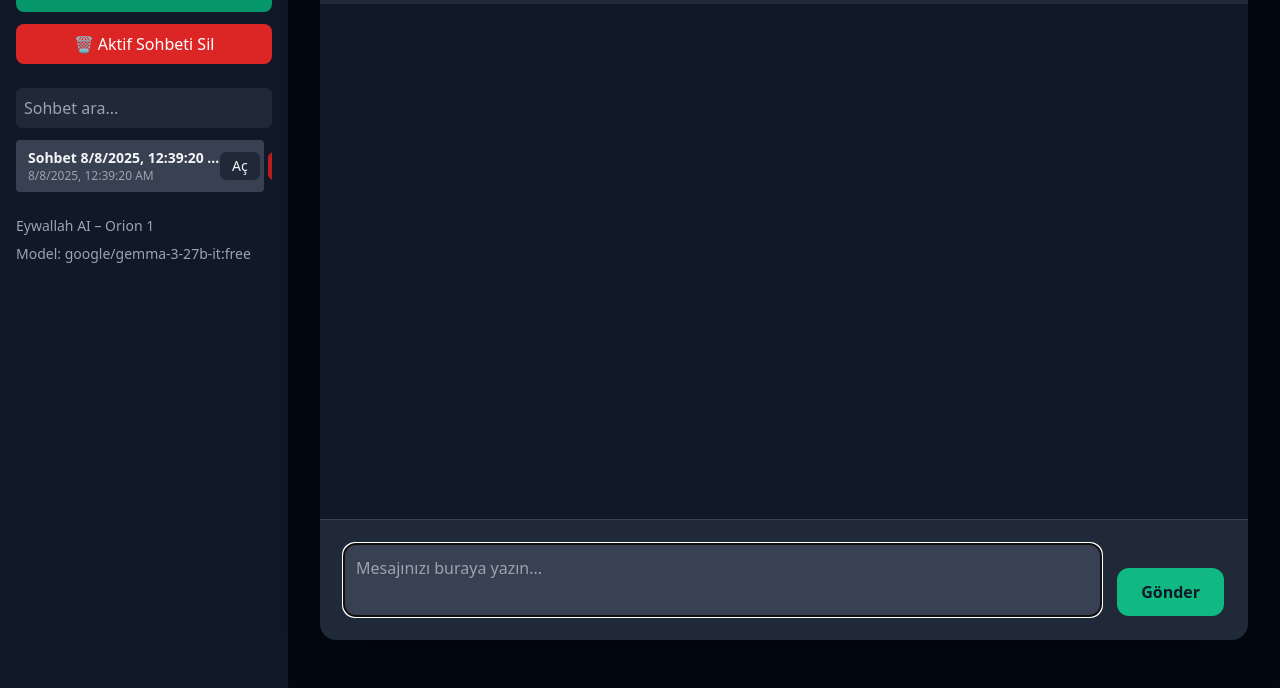
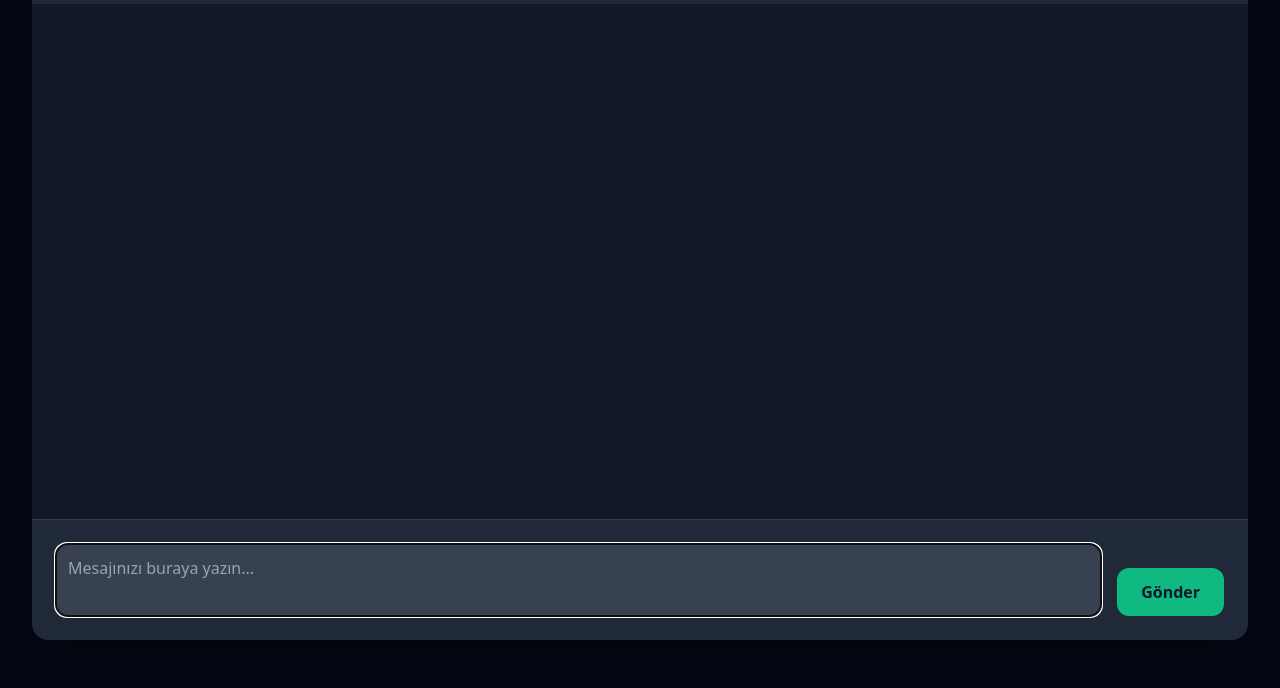
Before and after one commit to eywallahai-chat/eywallahai-chat.github.io, a plain HTML site: page index.html in a window 1280 px wide. Shown: the part 112-800 px from the top of the page. Drawn offline with nearby package versions, Linux system fonts and the light colour scheme.

Commit message:
Update index.html

```diff
--- a/index.html
+++ b/index.html
@@ -6,37 +6,8 @@
   <title>Eywallah AI – Orion 1</title>
   <script src="https://cdn.tailwindcss.com"></script>
   <link rel="stylesheet" href="style.css" />
-  <style>
-    /* Küçük ekstra ayar */
-    /* chatArea kesin tam yükseklik alsın */
-    #chatArea {
-      height: 100%;
-      overflow-y: auto;
-    }
-  </style>
 </head>
 <body class="bg-gray-950 text-gray-100 flex min-h-screen">
-  <button id="menuToggleBtn" class="fixed top-4 left-4 z-50 lg:hidden p-2 bg-gray-800 rounded-md">☰</button>
-
-  <aside id="sidebar" class="sidebar hidden lg:block w-72 flex flex-col bg-gray-900 p-4">
-    <div class="mt-6">
-      <h2 class="text-xl font-semibold mb-4">Sohbetler</h2>
-      <div class="space-y-3">
-        <button id="newChatBtn" class="w-full bg-emerald-600 text-white py-2 rounded-lg">+ Yeni Sohbet</button>
-        <button id="deleteChatBtn" class="w-full bg-red-600 text-white py-2 rounded-lg">🗑 Aktif Sohbeti Sil</button>
-      </div>
-    </div>
-
-    <div class="mt-6 flex flex-col flex-grow">
-      <input id="searchChats" placeholder="Sohbet ara..." class="w-full p-2 rounded-md bg-gray-800 text-gray-100 mb-3" />
-      <div id="chatList" class="space-y-2 overflow-auto flex-grow pr-2"></div>
-    </div>
-
-    <div class="mt-auto pt-6 text-sm text-gray-400">
-      <div>Eywallah AI – Orion 1</div>
-      <div class="mt-2">Model: google/gemma-3-27b-it:free</div>
-    </div>
-  </aside>
 
   <main class="bg-gray-900 rounded-2xl shadow-2xl flex-1 flex flex-col h-[90vh] overflow-hidden m-4 lg:m-8">
     <header class="p-6 bg-gray-800 rounded-t-2xl flex items-center justify-between">
@@ -44,7 +15,7 @@
       <div class="text-sm text-gray-300">Netlify + OpenRouter • Shift+Enter yeni satır</div>
     </header>
 
-    <section class="flex-1 overflow-hidden flex flex-col">
+    <section class="flex-1 overflow-hidden">
       <div id="chatArea" class="flex-1 p-6 overflow-y-auto scrollbar-thin space-y-4"></div>
     </section>
 
```
